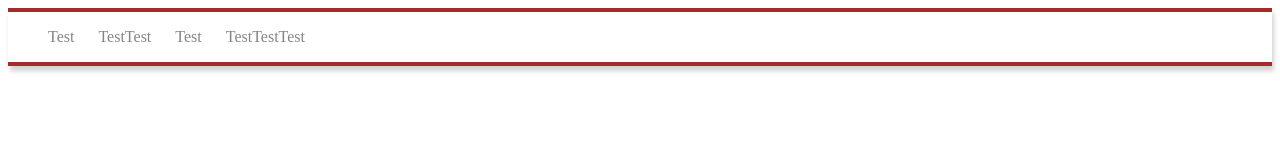
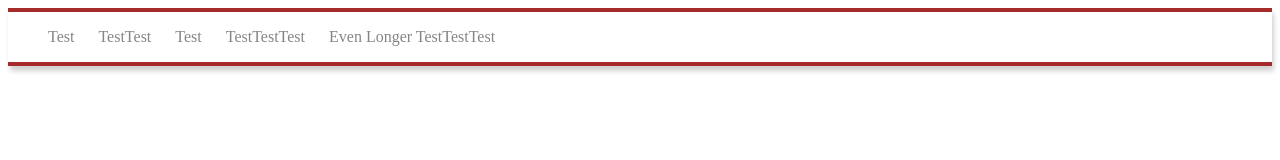
Before and after one commit to vinniewrote/CSS3Playpen, a plain HTML site: page navHover/index.html in a window 1280 px wide. Drawn offline with Linux system fonts and the light colour scheme.

Commit message:
update to navigation

```diff
--- a/navHover/index.html
+++ b/navHover/index.html
@@ -5,5 +5,6 @@
 	<li><a href="">TestTest</a></li>
 	<li><a href="">Test</a></li>
 	<li><a href="">TestTestTest</a></li>
+	<li><a href="">Even Longer TestTestTest</a></li>
 </ul>
 </nav>
```
Also changed, not shown: 1 other file.
